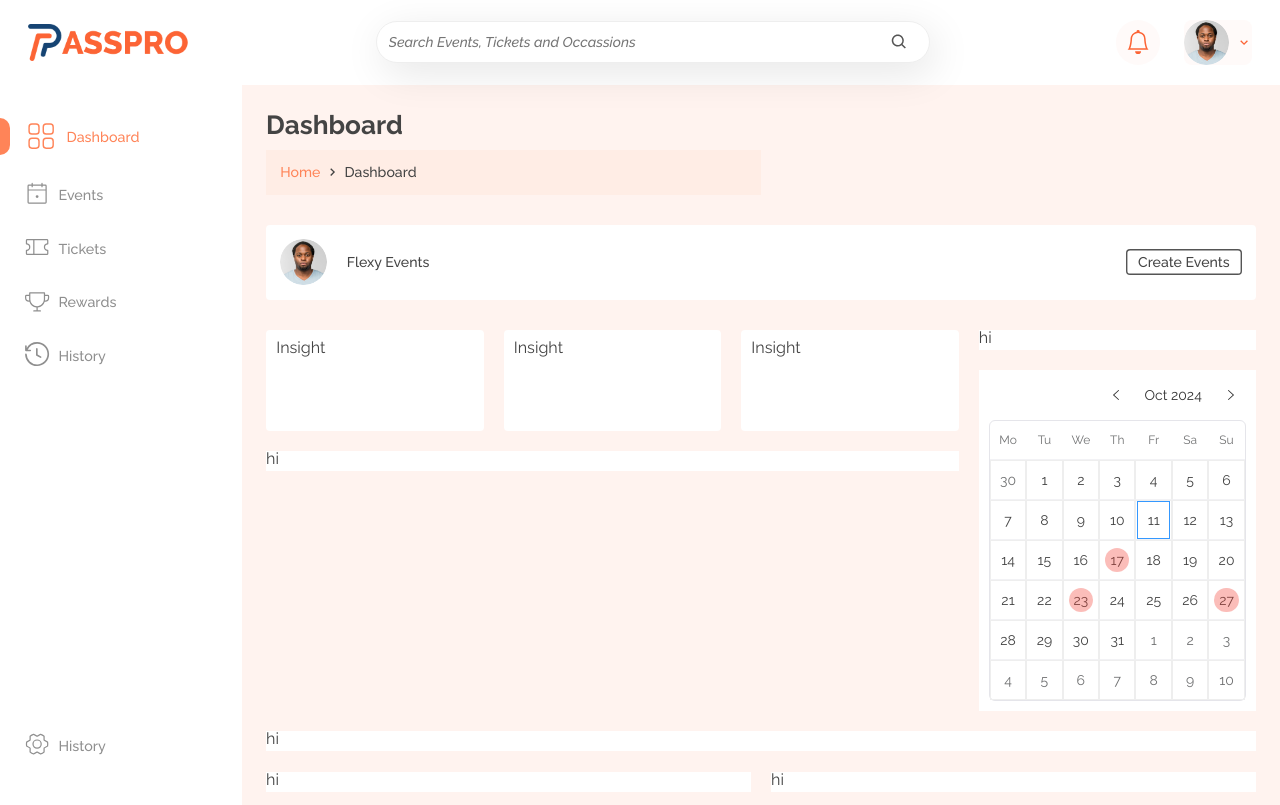
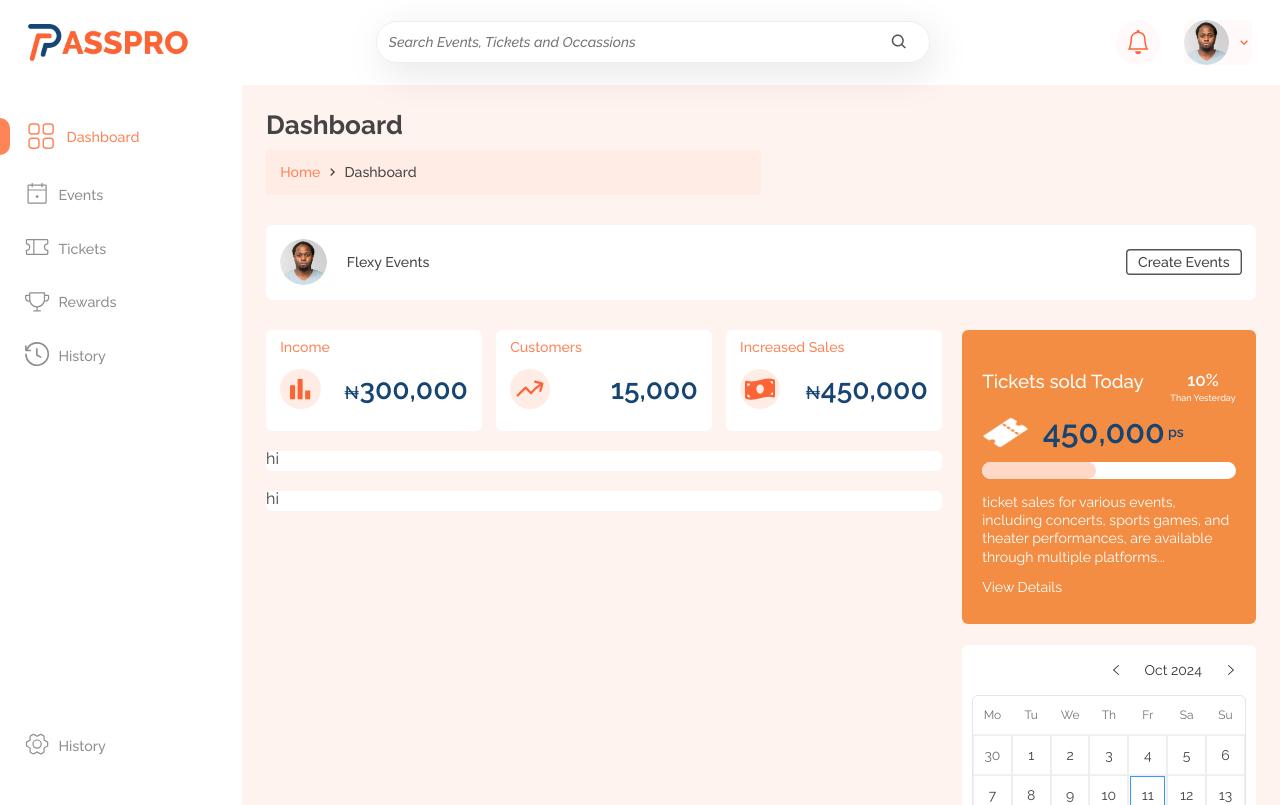
Before and after one commit to idowudamolaolatunji/web-passpro, a React (Vite) app: page / in a window 1280 px wide. Built offline with nearby package versions, Linux system fonts and the light colour scheme.

Commit message:
committing changes

```diff
--- a/package.json
+++ b/package.json
@@ -10,6 +10,7 @@
     "preview": "vite preview"
   },
   "dependencies": {
+    "ldrs": "^1.0.2",
     "localforage": "^1.10.0",
     "match-sorter": "^6.3.4",
     "moment": "^2.30.1",
--- a/src/index.css
+++ b/src/index.css
@@ -70,6 +70,27 @@ input::-webkit-inner-spin-button {
 }
 
 
+.spinner--container {
+	width: 100%;
+	height: 100vh;
+	overflow: hidden;
+
+	display: flex;
+	align-items: center;
+	justify-content: center;
+
+	position: fixed;
+	top: 0;
+	left: 0;
+	bottom: 0;
+
+	z-index: 200;
+	background-color: rgba(0, 0, 0, 0.1);
+	-webkit-backdrop-filter: blur(2px);
+	backdrop-filter: blur(2px);
+	transition: all .2s;
+}
+
 .global--overlay {
 	position: fixed;
 	overflow: hidden;
--- a/src/page.css
+++ b/src/page.css
@@ -1,4 +1,11 @@
+:root {
+    --primary-1: #FC6435;
+    --primary-2: #ff8458;
+    --primary-3: #FFB494;
+    --primary-4: #FFD8C8;
 
+    --ascent-1: rgba(22, 68, 115, 1);
+}
 
 .page__section--top {
     width: 100%;
@@ -21,7 +28,7 @@
 
 
 .page__section--crumbs a {
-    color: rgba(255, 132, 88, 1);
+    color: var(--primary-2);
 }
 .page__section--crumbs a,
 .page__section--crumbs p {
@@ -33,7 +40,7 @@
 .organization--card {
     background-color: #fff;
     padding: 1.4rem;
-    border-radius: .4rem;
+    border-radius: .6rem;
 
     display: flex;
     align-items: center;
@@ -81,7 +88,7 @@
 }
 
 .dashboard--grid {
-    grid-template-columns: 2.5fr 1fr;
+    grid-template-columns: 2.3fr 1fr;
 }
 .dashboard--grid-1 {
     grid-template-columns: 1fr 1fr;
@@ -90,6 +97,7 @@
     background-color: #fff;
     width: 100%;
     min-height: 2rem;
+    border-radius: .6rem;
 }
 
 
@@ -104,15 +112,153 @@
 .insight--grid {
     display: grid;
     grid-template-columns: 1fr 1fr 1fr;
-    gap: 2rem;
+    gap: 1.4rem;
 }
 
 .insight--figure {
     background-color: #fff;
-    padding: 1rem;
-    border-radius: .4rem;
+    padding: 1rem 1.4rem;
+    border-radius: .6rem;
     min-height: 10rem;
+
+    display: flex;
+    flex-direction: column;
+    gap: 1.5rem;
 }
+.insight--title {
+    font-size: 1.4rem;
+    font-weight: 500;
+    color: var(--primary-2);
+}
+.insight--figure .figure--detaills {
+    display: flex;
+    align-items: center;
+    justify-content: space-between;
+    gap: 1rem;
+}
+.insight--icon {
+    background-color: rgba(255, 237, 229, 1);
+    width: 4rem;
+    height: 4rem;
+    border-radius: 50%;
+
+    display: flex;
+    align-items: center;
+    justify-content: center;
+}
+.insight--icon svg {
+    font-size: 3rem;
+    color: var(--primary-1);
+}
+.insight--value {
+    font-size: 2.8rem;
+    font-weight: 600;
+    color: var(--ascent-1);
+}
+.insight--value span {
+    font-size: 1.8rem;
+    font-weight: 500;
+}
+
+
+
+.sold--figure {
+    padding: 3rem 2rem;
+    color: #fff;
+    background: rgba(242, 141, 67, 1);
+    border-radius: .6rem;
+
+    display: flex;
+    flex-direction: column;
+    gap: 1.4rem;
+}
+.sold--head {
+    display: flex;
+    justify-content: space-between;
+    align-items: flex-end;
+}
+.sold--head h3 {
+    font-size: 1.86rem;
+    font-weight: 500;
+}
+
+
+.sold--insight {
+    display: flex;
+    flex-direction: column;
+    align-items: center;
+    gap: .4rem;
+}
+.sold--insight span {
+    font-size: 1.7rem;
+    font-weight: 600;
+}
+.sold--insight p {
+    font-size: .9rem;
+    font-weight: 500;
+}
+
+
+.sold--info {
+    display: flex;
+    align-items: center;
+    gap: 1.4rem;
+}
+
+.sold--info img {
+    width: 4.6rem;
+}
+
+.sold--info p {
+    color: var(--ascent-1);
+    display: flex;
+    gap: .3rem;
+    align-items: center;
+    font-size: 1.4rem;
+    font-weight: 600;
+}
+.sold--info p span {
+    font-size: 3.2rem;
+}
+
+.sold--range {
+    width: 100%;
+    height: 1.6rem;
+    border-radius: 10rem;
+    background-color: #fff;
+    overflow: hidden;
+}
+.sold--range span {
+    display: inline-block;
+    height: 100%;
+    /* background: rgba(255, 216, 200, 1); */
+    background-color: var(--primary-4);
+    border-radius: 10rem;
+
+}
+
+.sold--text {
+    font-size: 1.4rem;
+    line-height: 1.3;
+}
+
+.sold--link:link,
+.sold--link:visited {
+    font-size: 1.4rem;
+    color: #fff;
+}
+
+
+
+
+
+
+
+
+
+
+
+
 
 
 
@@ -198,6 +344,8 @@
 
 
 
+
+
 @media screen and (max-width: 1030px) {
     .dashboard--grid {
         grid-template-columns: 1fr;
@@ -222,6 +370,21 @@
     }
 }
 
+
+@media screen and (max-width: 650px) {
+    .insight--grid {
+        grid-template-columns: 1fr 1fr;
+    }
+
+    .insight--figure .figure--detaills {
+        gap: 2rem;
+        justify-content: flex-start;
+    }
+
+}
+
+
+
 @media screen and (max-width: 550px) {
     .rs-stack {
         grid-template-columns: 1fr;
@@ -243,5 +406,21 @@
         width: 100%;
     }
 
+    .insight--grid {
+        grid-template-columns: 1fr;
+        gap: 2rem;
+    }
+
+    .organization--card {
+        flex-direction: column;
+        gap: 2rem;
+        align-items: flex-start;
+        margin-bottom: -1rem;
+    }
+
+    .organization--card button {
+        align-self: center;
+    }
+
 
 }
--- a/src/pages/home/homeComponents/HomeInsightGrid.jsx
+++ b/src/pages/home/homeComponents/HomeInsightGrid.jsx
@@ -1,14 +1,17 @@
 import React from 'react'
 import Insight from './Insight'
+import { MdOutlineBarChart } from 'react-icons/md'
+import { HiMiniArrowTrendingUp } from 'react-icons/hi2'
+import { FaMoneyBillWave } from 'react-icons/fa'
 
 function HomeInsightGrid() {
-  return (
-    <div className='insight--grid'>
-            <Insight />
-            <Insight />
-            <Insight />
+    return (
+        <div className='insight--grid'>
+            <Insight title="Income" icon={<MdOutlineBarChart />} value={300000} sign />
+            <Insight title="Customers" icon={<HiMiniArrowTrendingUp />} value={15000} />
+            <Insight title="Increased Sales" icon={<FaMoneyBillWave />} value={450000} sign />
         </div>
-  )
+    )
 }
 
 export default HomeInsightGrid
--- a/src/pages/home/homeComponents/Insight.jsx
+++ b/src/pages/home/homeComponents/Insight.jsx
@@ -1,8 +1,19 @@
 import React from 'react'
+import { formatNumber } from '../../../utils/helper'
 
-function Insight() {
+function Insight({ title, icon, value, sign }) {
   return (
-    <div className='insight--figure'>Insight</div>
+    <div className='insight--figure'>
+        <p className='insight--title'>{title}</p>
+
+        <div className='figure--detaills'>
+            <span className='insight--icon'>{icon}</span>
+            <span className='insight--value'>
+                <span>{sign && "₦"}</span>
+                {formatNumber(value)}
+            </span>
+        </div>
+    </div>
   )
 }
 
--- /dev/null
+++ b/src/pages/home/homeComponents/TicketsSoldInfo.jsx
@@ -0,0 +1,43 @@
+import React from 'react';
+
+import img from '../../../assets/png/ion_ticket.png'
+import { Link } from 'react-router-dom';
+
+function TicketsSoldInfo() {
+    const insightPercent = 10;
+
+    const rangePercent = (450000 / 1000000) * 100;
+
+
+
+  return (
+    <div className='sold--figure'>
+        <div className="sold--head">
+            <h3>Tickets sold Today</h3>
+
+            <span className='sold--insight'>
+                <span>{insightPercent}%</span>
+                <p>Than Yesterday</p>
+            </span>
+        </div>
+
+
+        <div className="sold--info">
+            <img src={img} alt="" />
+            <p><span>450,000</span>ps</p>
+        </div>
+
+        <div className="sold--range">
+            <span style={{ width: rangePercent+ "%" }} />
+        </div>
+
+
+        <p className='sold--text'>ticket sales for various events, including concerts, sports games, and theater performances, are available through multiple platforms...</p>
+
+        <Link className='sold--link' to="/">View Details</Link>
+
+    </div>
+  )
+}
+
+export default TicketsSoldInfo
--- a/src/pages/home/index.jsx
+++ b/src/pages/home/index.jsx
@@ -4,6 +4,7 @@ import PageTop from '../../components/PageTop'
 import OrganizationCard from './homeComponents/OrganizationCard'
 import HomeInsightGrid from './homeComponents/HomeInsightGrid'
 import UpcomingCalender from './homeComponents/UpcomingCalender'
+import TicketsSoldInfo from './homeComponents/TicketsSoldInfo'
 
 
 function index() {
@@ -23,13 +24,15 @@ function index() {
                         <div className="dashboard--card">
                             hi
                         </div>
+
+                        <div className="dashboard--card">
+                            hi
+                        </div>
                     </div>
 
 
                     <div className="grid--right">
-                        <div className="dashboard--card">
-                            hi
-                        </div>
+                        <TicketsSoldInfo />
                         <UpcomingCalender />
                     </div>
 
@@ -55,6 +58,7 @@ function index() {
                     hi
                 </div>
             </div>
+
         </DashboardBase>
     )
 }
--- /dev/null
+++ b/src/utils/helper.js
@@ -0,0 +1,5 @@
+export function formatNumber(amount, dec=0) {
+	return Number(amount)
+		.toFixed(dec)
+		.replace(/\B(?=(\d{3})+(?!\d))/g, ",");
+}
```
Also changed, not shown: src/components/Spinner.jsx (added, +19 -0 lines), src/ui/dashboard.css (+9 -0 lines), src/assets/png/ion_ticket.png (added), 1 other file (tests, documents, lock files or other folders).
